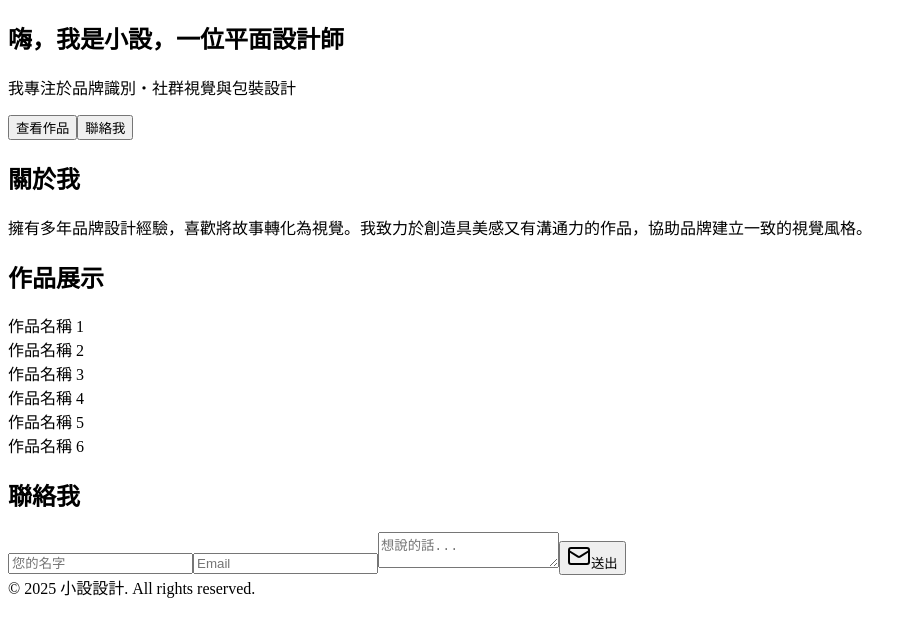
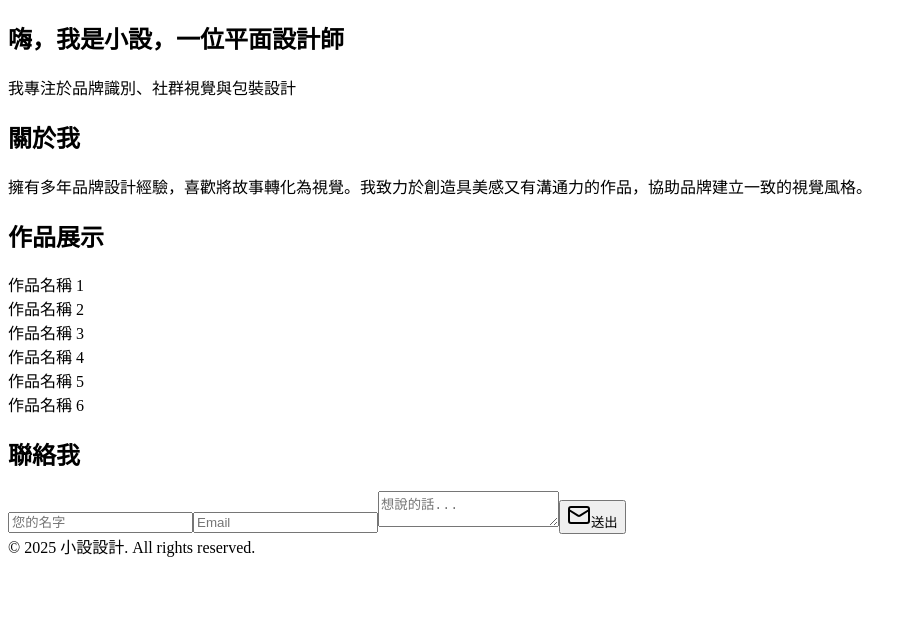
Before and after one commit to DeanYtest/design-showcase, a Next.js app: page / in a window 1280 px wide. Shown: the top 636 px of the page, without its empty margins (0-917 px from the left). Built offline with nearby package versions, Linux system fonts and the light colour scheme.

Commit message:
fix: wrap motion tags for className compatibilty

```diff
--- a/app/HeroSection.tsx
+++ b/app/HeroSection.tsx
@@ -1,10 +1,10 @@
 'use client';
-import { Button } from '@/components/ui/button';
+
 import { MotionH1, MotionP } from './MotionTags';
 
 export default function HeroSection() {
   return (
-    <section className="h-screen flex flex-col justify-center items-center text-center bg-gradient-to-b from-white to-gray-100">
+    <section className="h-screen flex flex-col justify-center items-center bg-gradient-to-b from-white to-gray-100 text-black font-sans">
       <MotionH1
         initial={{ opacity: 0, y: -20 }}
         animate={{ opacity: 1, y: 0 }}
@@ -13,18 +13,15 @@ export default function HeroSection() {
       >
         嗨，我是小設，一位平面設計師
       </MotionH1>
+
       <MotionP
         initial={{ opacity: 0, y: 20 }}
         animate={{ opacity: 1, y: 0 }}
         transition={{ duration: 1.2 }}
         className="text-lg md:text-xl text-gray-600"
       >
-        我專注於品牌識別・社群視覺與包裝設計
+        我專注於品牌識別、社群視覺與包裝設計
       </MotionP>
-      <div className="mt-6 flex gap-4">
-        <Button>查看作品</Button>
-        <Button variant="outline">聯絡我</Button>
-      </div>
     </section>
   );
 }
--- a/app/MotionTags.tsx
+++ b/app/MotionTags.tsx
@@ -1,4 +1,15 @@
+// app/MotionTags.tsx
+'use client';
+
 import { motion } from 'framer-motion';
+import { HTMLAttributes } from 'react';
 
-export const MotionH1 = motion('h1');
-export const MotionP = motion('p');
+type Props = HTMLAttributes<HTMLElement>;
+
+export const MotionH1 = ({ children, ...rest }: Props) => (
+  <motion.h1 {...rest}>{children}</motion.h1>
+);
+
+export const MotionP = ({ children, ...rest }: Props) => (
+  <motion.p {...rest}>{children}</motion.p>
+);
```
